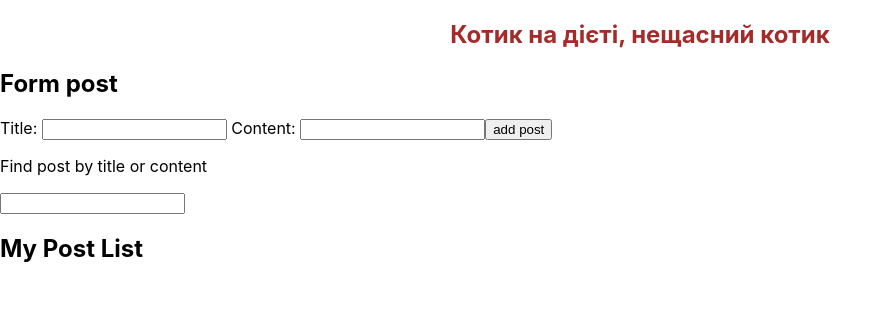
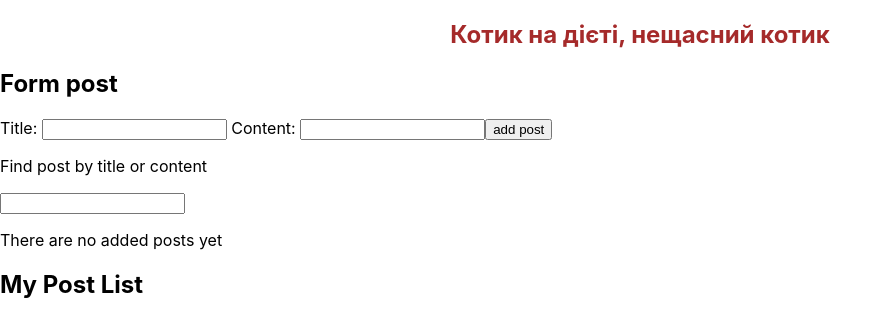
Before and after one commit to Maxim4ik118/bcon59-pr, a React (Create React App) app: page / in a window 1280 px wide. Shown: the top 336 px of the page, without its empty margins (0-893 px from the left). Built offline with nearby package versions, Linux system fonts and the light colour scheme.

Commit message:
Update App.jsx

```diff
--- a/src/components/App.jsx
+++ b/src/components/App.jsx
@@ -104,6 +104,9 @@ export class App extends Component {
             type="text"
           />
         </div>
+        {this.state.posts.length === 0 ? (
+          <p>There are no added posts yet</p>
+        ) : null}
         <PostList
           title="My Post List"
           list={sortedFilteredPosts}
```
